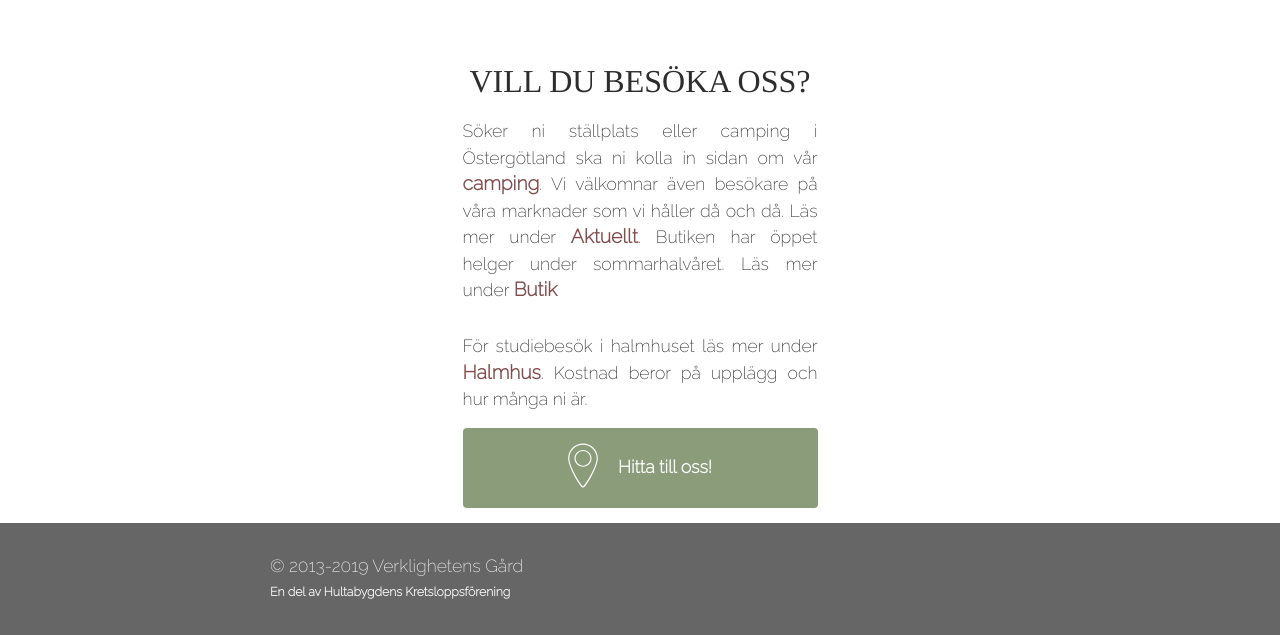
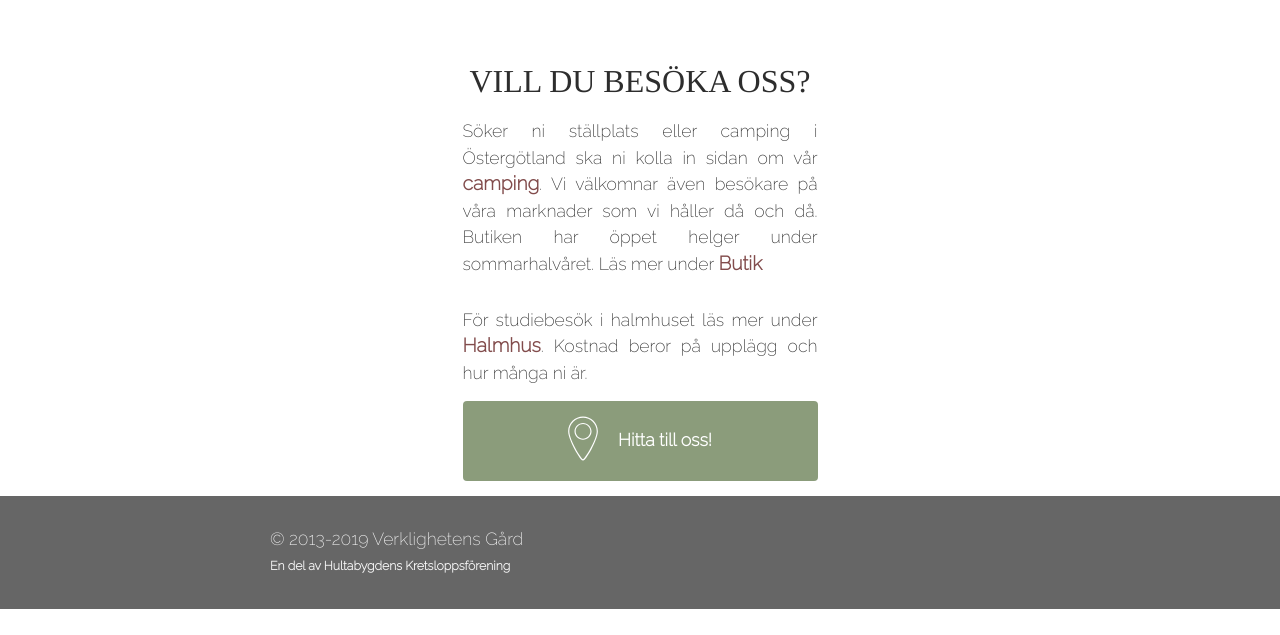
Before and after one commit to lejossan/verkligheten, a PHP site: page / in a window 1280 px wide. Shown: the part 1474-2109 px from the top of the page. After the commit the page ends 2083 px from the top, so only its background shows below. Run offline with PHP 8.4, Linux system fonts and the light colour scheme; some libraries are stand-ins or nearby versions; some web fonts are replaced.

Commit message:
tog bort aktuellt även på index

```diff
--- a/index.php
+++ b/index.php
@@ -59,7 +59,7 @@
     <div class="container">
       <div class="col--6">
         <h2>VILL DU BESÖKA OSS?</h2>
-        <p>Söker ni ställplats eller camping i Östergötland ska ni kolla in sidan om vår <a href="/camping.php">camping</a>. Vi välkomnar även besökare på våra marknader som vi håller då och då. Läs mer under <a href="/aktuellt.php">Aktuellt</a>. Butiken har öppet helger under sommarhalvåret. Läs mer under <a href="/butik.php">Butik</a></p>
+        <p>Söker ni ställplats eller camping i Östergötland ska ni kolla in sidan om vår <a href="/camping.php">camping</a>. Vi välkomnar även besökare på våra marknader som vi håller då och då. Butiken har öppet helger under sommarhalvåret. Läs mer under <a href="/butik.php">Butik</a></p>
         <p>För studiebesök i halmhuset läs mer under <a href="/halmhus.php#besokhalmhus">Halmhus</a>. Kostnad beror på upplägg och hur många ni är.</p>
         <a href="/kontakt.php#hittahit" class="button"><span class="icon icon--pin"></span><span>Hitta till oss!</span></a>
       </div>
```
